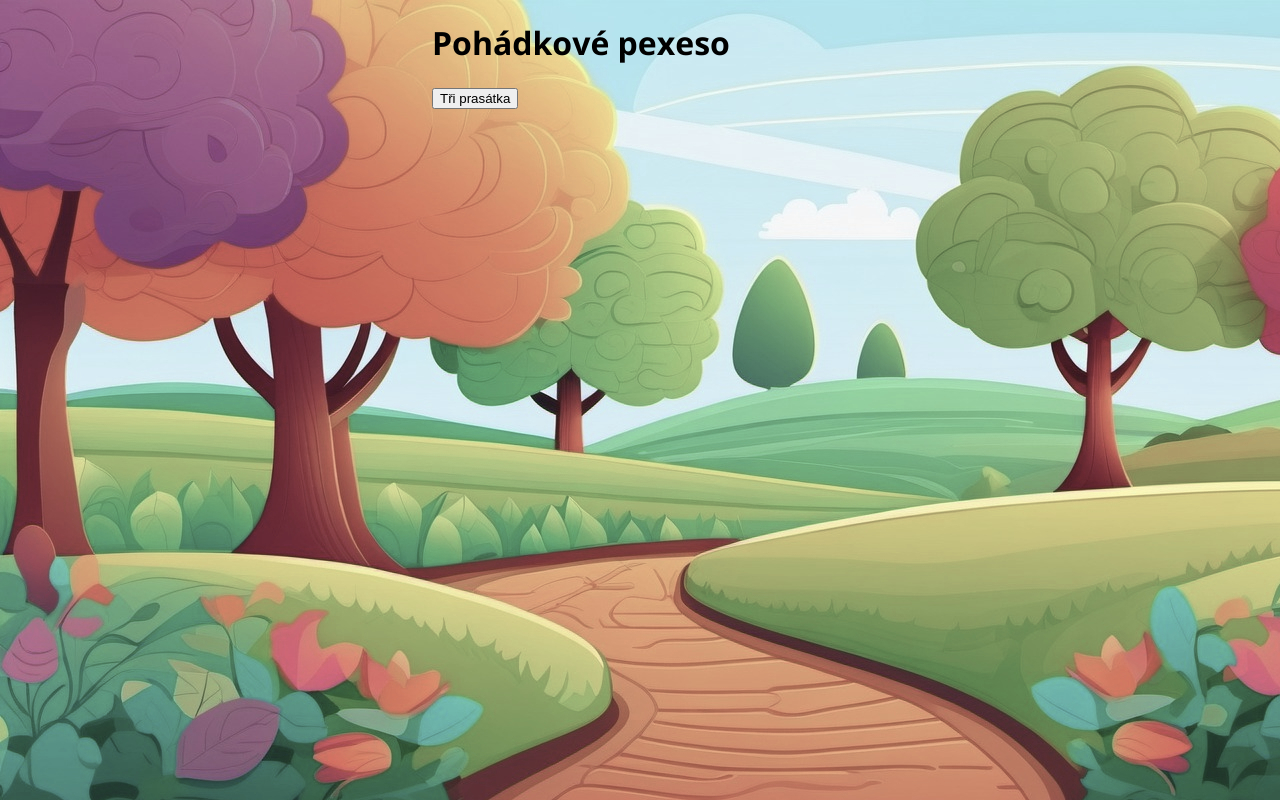
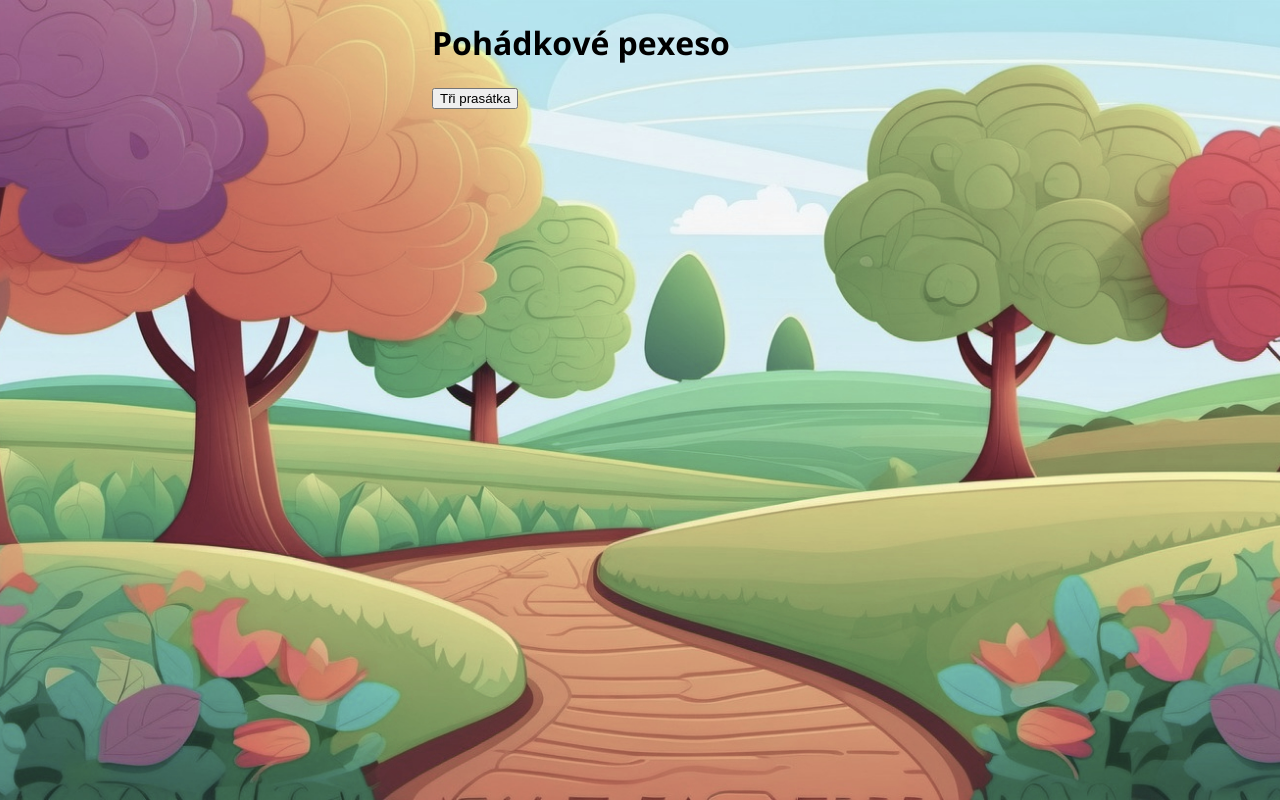
Before and after one commit to stitaks/zaverecnyProjektCzechitas, a React (Vite) app: page / in a window 1280 px wide. Built offline with nearby package versions, Linux system fonts and the light colour scheme.

Commit message:
stylovani pozadi

```diff
--- a/src/pages/HomePage/style.css
+++ b/src/pages/HomePage/style.css
@@ -6,7 +6,11 @@
 }
 
 body {
-  background-image: url(../../img/obrazek06.jpg);
+  background: url(../../img/obrazek06.jpg) no-repeat center center fixed;
+  -webkit-background-size: cover;
+  -moz-background-size: cover;
+  -o-background-size: cover;
+  background-size: cover;
 }
 
 .logo {
```
Also changed, not shown: src/index.html (line endings or trailing spaces).
